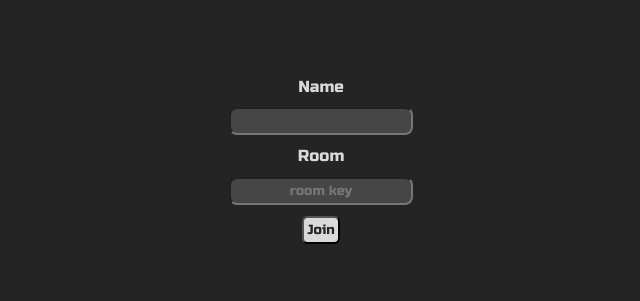
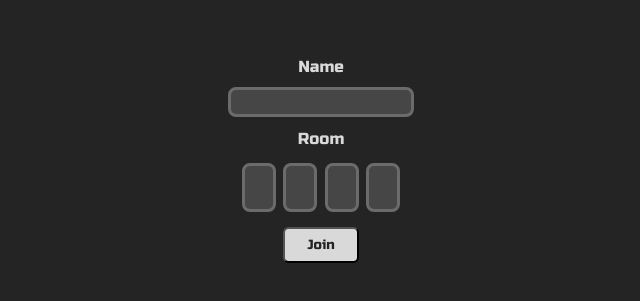
Before and after one commit to ArtHazy/Rubilnik, a React (Vite) app in the folder ReactUIServer/: page /join in a window 1280 px wide. Shown: the part 187-488 px from the top of the page, without its empty margins (319-959 px from the left). Built offline with nearby package versions, Linux system fonts and the light colour scheme.

Commit message:
room key input

```diff
--- a/ReactUIServer/src/index.scss
+++ b/ReactUIServer/src/index.scss
@@ -89,8 +89,14 @@ html,body,#root {
     @include vstack();
     align-items: center;
   }
+  .hstack {@include hstack()}
+  .vstack {@include vstack()}
 
   button {
+    &.big{
+      min-width: 2cm;
+      padding: 8px;
+    }
     padding: .1cm;
     overflow-wrap: break-word;
     overflow: hidden;
@@ -107,8 +113,12 @@ html,body,#root {
       color: var(--color-dark);
     }
   }
+  input[type="text"]{
+    &:focus{outline: solid 2px var(--color-split1); outline-offset: 2px}
+  }
   input, select{
     @include max-width-30-cm();
+    border: solid var(--color-gray2);
     font-family: inherit;
     text-align: center;
     background: var(--color-gray1);
@@ -299,6 +309,7 @@ html,body,#root {
     @include view();
   }
   .ViewQuestionEdit{
+
     position: relative;
     button.add-question {
       @include center-with-margin();
@@ -308,6 +319,7 @@ html,body,#root {
   .ViewQuestionList, .ViewQuestionEdit{
     .grid-questionList, .grid-choicesList{
       @include grid();
+      max-width: 12cm;
       // @include view();
       flex-shrink: 0;
 
--- a/ReactUIServer/src/nav_app/ViewJoin.jsx
+++ b/ReactUIServer/src/nav_app/ViewJoin.jsx
@@ -24,9 +24,20 @@ export const ViewJoin = (args) => {
     user || guest ? null : guest = {}
     user && guest ? guest = null : null
 
+    let keyInputContainer = document.createElement('div')
+    let inputs = new Array(limits.roomKeyLength).fill( function(){
+        return <input type="text" maxLength={1} style={{textTransform:'uppercase', margin:'.1cm',width:'.9cm', height:'1.3cm', fontSize:'.6cm'}} onChange={(e)=>{
+            e.target.value.length==1? e.target.nextElementSibling?.focus() : null
+            e.target.value.length==0? e.target.previousElementSibling?.focus() : null
+        }}/>
+    }())
+    keyInputContainer.append(inputs)
 
+    console.log(inputs);
+    let inputl = new Array(4).fill(null)
     return (
         <div className='ViewJoin vstack'>
+
             <div>Name</div>
             <div className="spacer-default" />
 
@@ -39,13 +50,23 @@ export const ViewJoin = (args) => {
             <div>Room</div>
             <div className="spacer-default" />
 
-            <input id='key-input' placeholder="room key" minLength={limits.roomKeyLength} maxLength={limits.roomKeyLength} />
+            <div id="roomKeyInputs" className='hstack'>{inputs}</div>
+
+            {/* <input id='key-input' placeholder="room key" minLength={limits.roomKeyLength} maxLength={limits.roomKeyLength} /> */}
             <div className="spacer-default" />
 
-            <button onClick={()=>{
+            <button className='big' onClick={()=>{
                 guest?.name === ''? guest.name = 'faceless' : null
                 rerender()
-                navigate(`/play/${document.getElementById('key-input').value}`)
+                // retrieve key
+                let roomKey = '';
+                let keyInputs = document.getElementById('roomKeyInputs').childNodes
+                keyInputs.forEach((val)=>{roomKey+=val.value})
+                if (roomKey.length != limits.roomKeyLength) { alert('Invalid room key length')}
+                else {navigate(`/play/${roomKey}`)}
+
+
+                //navigate(`/play/${document.getElementById('key-input').value}`)
             }}>Join</button>
         </div>
     );
--- a/ReactUIServer/src/nav_app/ViewProfile.jsx
+++ b/ReactUIServer/src/nav_app/ViewProfile.jsx
@@ -56,6 +56,6 @@ export const ViewProfile = (args) => {
                     window.location.href = '/login'
                 }
             })
-        }}>log out</button>
+        }} className='big'>log out</button>
     </div>;
 };
```
Also changed, not shown: 1 other file (tests, documents, lock files or other folders).
